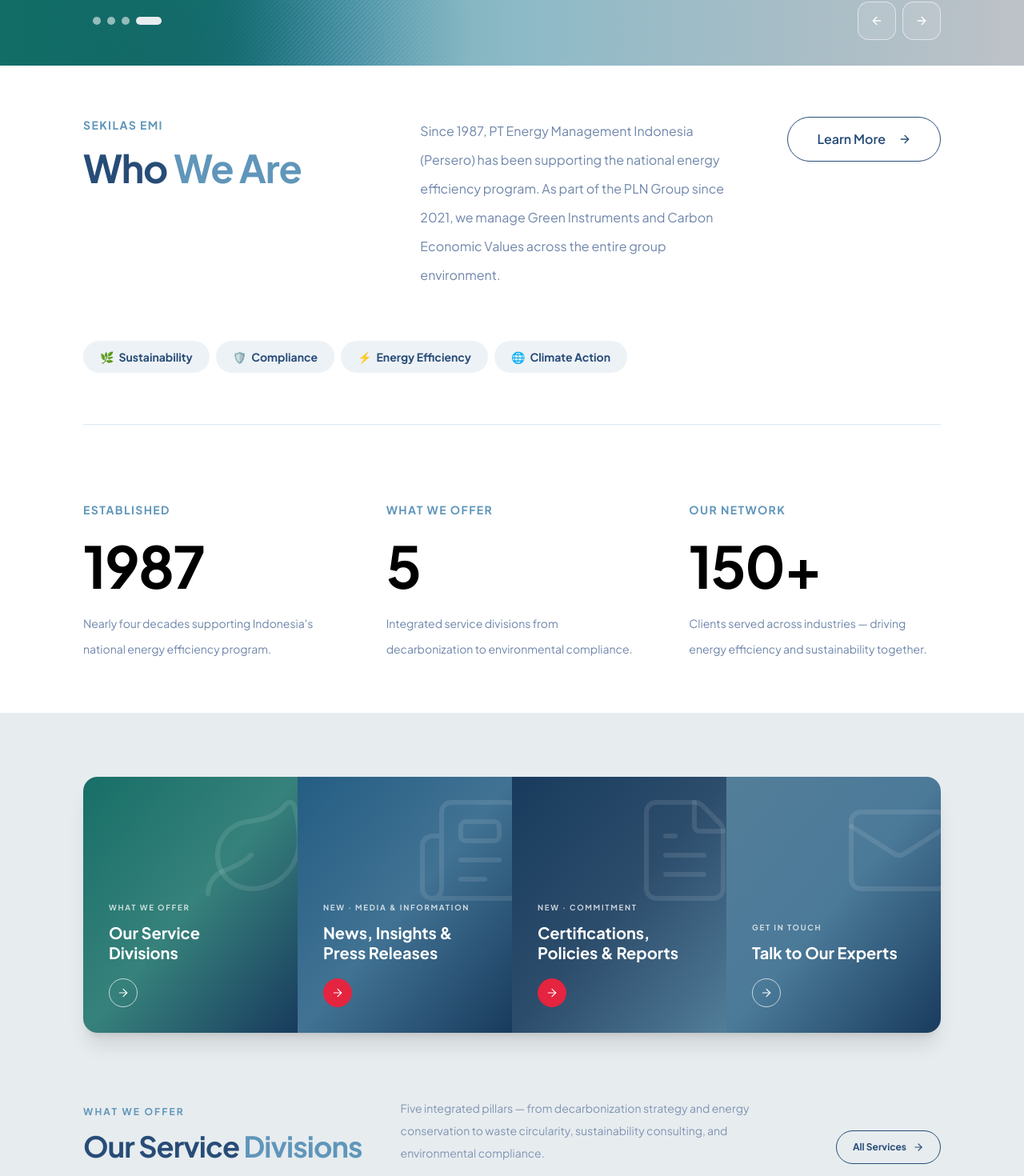
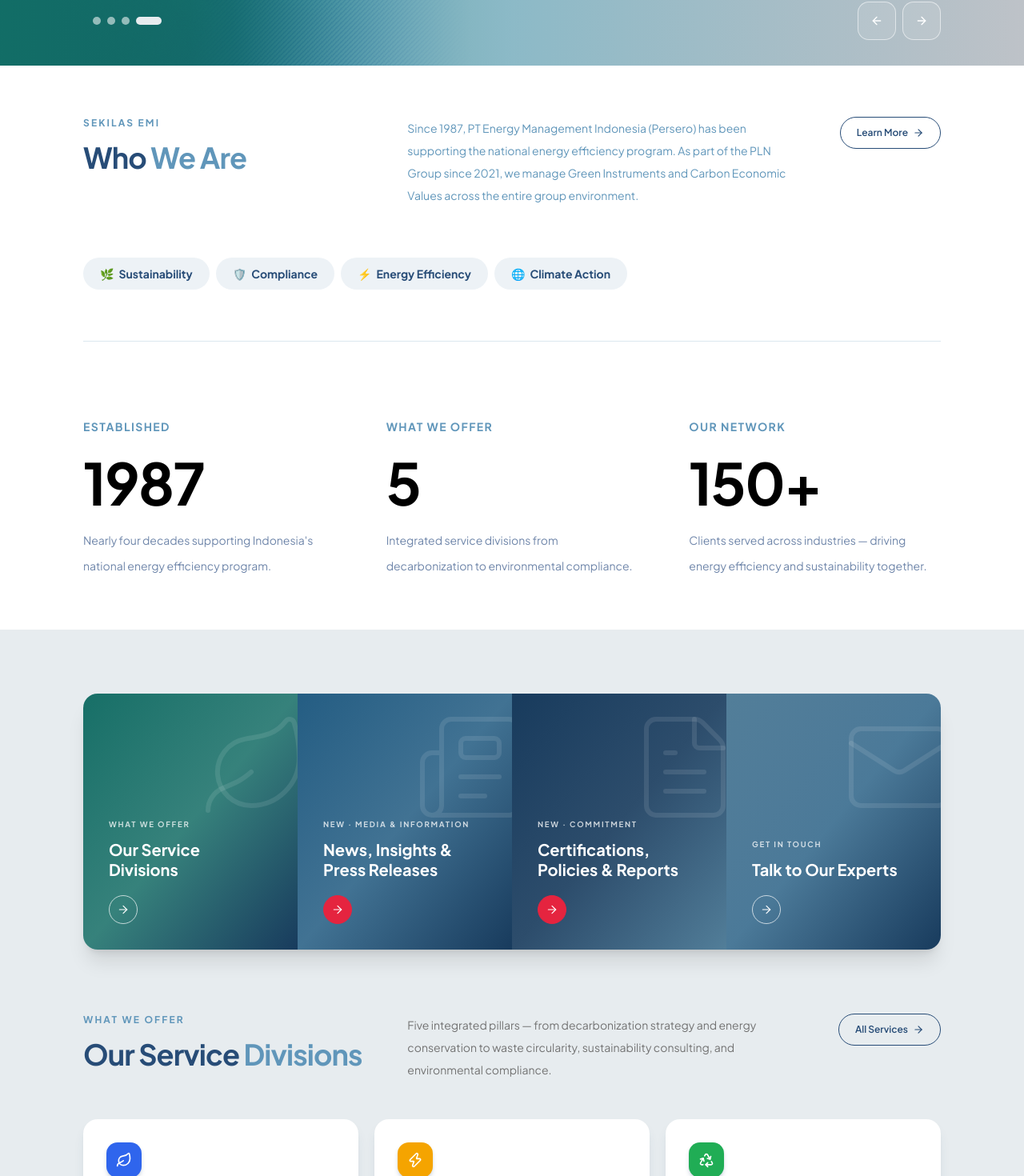
Before and after one commit to haiwazedev/emi-compro, a Next.js app: page / in a window 1280 px wide. Shown: the part 718-2188 px from the top of the page at 80% size. Built offline with nearby package versions, Linux system fonts and the light colour scheme.

Commit message:
feat: implement section intro component

```diff
--- a/src/module/about/components/about-us-section.tsx
+++ b/src/module/about/components/about-us-section.tsx
@@ -1,8 +1,7 @@
 import { aboutBadges, aboutContent } from "@/module/about/content/about";
 import { SectionContainer } from "@/shared/components/section-container";
+import { SectionIntro } from "@/shared/components/section-intro";
 import { Badge } from "@/shared/ui/badge";
-import { Button } from "@/shared/ui/button";
-import { ArrowRightIcon } from "lucide-react";
 import { AboutMetrics } from "./about-metrics";
 
 export function AboutUsSection() {
@@ -13,36 +12,15 @@
       id="about"
       variant="default"
     >
-      <div className="flex flex-col lg:flex-row lg:items-start lg:gap-16">
-        <div className="lg:basis-1/3 lg:shrink-0">
-          <p className="text-xs font-bold uppercase tracking-widest text-about-accent sm:text-sm">
-            {aboutContent.eyebrow}
-          </p>
-
-          <h2
-            className="mt-5 flex flex-wrap gap-x-2 font-sans text-3xl font-bold leading-none tracking-tight text-about-foreground lg:text-5xl"
-            id="about-heading"
-          >
-            <span>{aboutContent.title}</span>
-            <span className="text-about-accent">{aboutContent.subtitle}</span>
-          </h2>
-        </div>
-
-        <p className="mt-6 min-w-0 text-xs leading-7 text-about-muted lg:mt-0 lg:flex-1 lg:text-base lg:leading-9">
-          {aboutContent.description}
-        </p>
-
-        <Button
-          asChild
-          className="mt-6 h-14 w-full justify-start gap-4 rounded-full border-about-foreground bg-transparent px-7 text-base font-semibold text-about-foreground hover:bg-about-foreground hover:text-about-background lg:mt-0 lg:w-auto lg:shrink-0 lg:px-9"
-          variant="outline"
-        >
-          <a href="#about">
-            <span>Learn More</span>
-            <ArrowRightIcon aria-hidden="true" />
-          </a>
-        </Button>
-      </div>
+      <SectionIntro
+        accent={aboutContent.subtitle}
+        action={{ href: "#about", label: "Learn More" }}
+        description={aboutContent.description}
+        eyebrow={aboutContent.eyebrow}
+        headingId="about-heading"
+        theme="light"
+        title={aboutContent.title}
+      />
 
       <ul
         aria-label="About PLN EMI focus areas"
--- a/src/module/partners/components/partners-section.tsx
+++ b/src/module/partners/components/partners-section.tsx
@@ -1,6 +1,7 @@
 import { PartnerCard } from "@/module/partners/components/partner-card";
 import { partners } from "@/module/partners/content/partners";
 import { SectionContainer } from "@/shared/components/section-container";
+import { SectionIntro } from "@/shared/components/section-intro";
 
 export function PartnersSection() {
   return (
@@ -10,25 +11,20 @@
       id="partners"
       variant="default"
     >
-      <div className="flex flex-col gap-8 lg:flex-row lg:items-start lg:gap-12">
-        <div className="shrink-0 lg:basis-1/3">
-          <p className="text-xs font-bold uppercase tracking-[0.18em] text-partners-accent">
-            PARTNER PLN EMI
-          </p>
-          <h2
-            className="mt-3 font-sans text-3xl font-bold leading-tight tracking-tight text-partners-foreground sm:text-4xl"
-            id="partners-heading"
-          >
-            Our <span className="text-partners-accent">Partners</span>
-          </h2>
-        </div>
-
-        <p className="text-sm leading-7 text-partners-muted lg:flex-1">
-          We are proud to partner with leading organizations across various
-          industries, driving energy efficiency and sustainability solutions
-          together. <em>(Logo asli diunggah via CMS.)</em>
-        </p>
-      </div>
+      <SectionIntro
+        accent="Partners"
+        description={
+          <>
+            We are proud to partner with leading organizations across various
+            industries, driving energy efficiency and sustainability solutions
+            together. <em>(Logo asli diunggah via CMS.)</em>
+          </>
+        }
+        eyebrow="PARTNER PLN EMI"
+        headingId="partners-heading"
+        theme="light"
+        title="Our"
+      />
 
       <ul
         aria-label="PLN EMI partners"
--- a/src/module/services/components/services-section.tsx
+++ b/src/module/services/components/services-section.tsx
@@ -1,5 +1,3 @@
-import { ArrowRight } from "lucide-react";
-
 import { ServiceCard } from "@/module/services/components/service-card";
 import { ServiceNavigationItem } from "@/module/services/components/service-navigation-item";
 import {
@@ -7,6 +5,7 @@
   serviceNavigationItems,
 } from "@/module/services/content/services";
 import { SectionContainer } from "@/shared/components/section-container";
+import { SectionIntro } from "@/shared/components/section-intro";
 
 export function ServicesSection() {
   return (
@@ -24,34 +23,16 @@
         </ul>
       </nav>
 
-      <div className="mt-16 flex flex-col gap-7 lg:mt-20 lg:flex-row lg:items-end lg:justify-between lg:gap-12">
-        <div className="shrink-0">
-          <p className="text-xs font-bold uppercase tracking-[0.18em] text-services-accent">
-            WHAT WE OFFER
-          </p>
-          <h2
-            className="mt-3 font-sans text-3xl font-bold leading-tight tracking-tight text-services-foreground sm:text-4xl"
-            id="services-heading"
-          >
-            Our Service <span className="text-services-accent">Divisions</span>
-          </h2>
-        </div>
-
-        <div className="flex flex-col gap-6 sm:flex-row sm:items-end sm:justify-between lg:flex-1 lg:gap-10">
-          <p className="max-w-xl text-sm leading-7 text-services-muted">
-            Five integrated pillars — from decarbonization strategy and energy
-            conservation to waste circularity, sustainability consulting, and
-            environmental compliance.
-          </p>
-          <a
-            className="inline-flex w-fit shrink-0 items-center gap-2 rounded-full border border-services-foreground px-5 py-3 text-xs font-bold text-services-foreground transition-colors hover:bg-services-foreground hover:text-neutral focus-visible:outline-none focus-visible:ring-2 focus-visible:ring-services-accent/50"
-            href="#services"
-          >
-            All Services
-            <ArrowRight aria-hidden="true" className="size-3.5" />
-          </a>
-        </div>
-      </div>
+      <SectionIntro
+        action={{ href: "#services", label: "All Services" }}
+        className="mt-16 lg:mt-20"
+        description="Five integrated pillars — from decarbonization strategy and energy conservation to waste circularity, sustainability consulting, and environmental compliance."
+        eyebrow="WHAT WE OFFER"
+        headingId="services-heading"
+        theme="muted"
+        title="Our Service"
+        accent="Divisions"
+      />
 
       <ul className="mt-10 flex flex-wrap gap-4 lg:mt-12 lg:gap-5">
         {serviceDivisions.map((service) => (
--- a/src/shared/components/section-heading.tsx
+++ /dev/null
@@ -1,43 +0,0 @@
-import type { HTMLAttributes } from "react";
-
-import { cn } from "@/shared/lib/utils";
-
-type SectionHeadingProps = {
-  eyebrow: string;
-  headingId: string;
-  title: string;
-  subtitle: string;
-  className?: string;
-  eyebrowClassName?: string;
-  titleClassName?: string;
-  titleLayoutClassName?: string;
-  subtitleClassName?: string;
-} & HTMLAttributes<HTMLDivElement>;
-
-export function SectionHeading({
-  eyebrow,
-  headingId,
-  title,
-  subtitle,
-  children,
-  className,
-  eyebrowClassName,
-  titleClassName,
-  titleLayoutClassName,
-  subtitleClassName,
-  ...props
-}: SectionHeadingProps) {
-  return (
-    <div className={className} {...props}>
-      <p className={eyebrowClassName}>{eyebrow}</p>
-
-      <h2 className={titleClassName} id={headingId}>
-        <span className={cn("block", titleLayoutClassName)}>{title}</span>
-        <span className={cn("block italic", subtitleClassName)}>
-          {subtitle}
-        </span>
-      </h2>
-      {children}
-    </div>
-  );
-}
--- /dev/null
+++ b/src/shared/components/section-intro.tsx
@@ -0,0 +1,134 @@
+import type { ReactNode } from "react";
+
+import { ArrowRight } from "lucide-react";
+
+import { cn } from "@/shared/lib/utils";
+import { Button } from "@/shared/ui/button";
+
+export type SectionIntroTheme = "light" | "muted" | "dark";
+
+type SectionIntroAction = {
+  label: string;
+  href: string;
+};
+
+export type SectionIntroProps = {
+  eyebrow: string;
+  headingId: string;
+  title: ReactNode;
+  accent?: ReactNode;
+  description: ReactNode;
+  theme: SectionIntroTheme;
+  action?: SectionIntroAction;
+  className?: string;
+};
+
+const sectionIntroThemeClasses: Record<
+  SectionIntroTheme,
+  {
+    eyebrow: string;
+    heading: string;
+    accent: string;
+    description: string;
+    action: string;
+  }
+> = {
+  light: {
+    eyebrow: "text-secondary",
+    heading: "text-primary",
+    accent: "text-secondary",
+    description: "text-secondary",
+    action:
+      "border-primary bg-transparent text-primary hover:bg-primary hover:text-primary-foreground focus-visible:ring-secondary/50",
+  },
+  muted: {
+    eyebrow: "text-secondary",
+    heading: "text-primary",
+    accent: "text-secondary",
+    description: "text-muted-foreground",
+    action:
+      "border-primary bg-transparent text-primary hover:bg-primary hover:text-primary-foreground focus-visible:ring-secondary/50",
+  },
+  dark: {
+    eyebrow: "text-secondary",
+    heading: "text-primary-foreground",
+    accent: "text-secondary",
+    description: "text-primary-foreground/70",
+    action:
+      "border-primary-foreground bg-transparent text-primary-foreground hover:bg-primary-foreground hover:text-primary focus-visible:ring-secondary/50",
+  },
+};
+
+export function SectionIntro({
+  eyebrow,
+  headingId,
+  title,
+  accent,
+  description,
+  theme,
+  action,
+  className,
+}: SectionIntroProps) {
+  const themeClasses = sectionIntroThemeClasses[theme];
+
+  return (
+    <div
+      className={cn(
+        "flex flex-col gap-8 lg:flex-row lg:items-start lg:gap-12",
+        className,
+      )}
+    >
+      <div className="shrink-0 lg:basis-1/3">
+        <p
+          className={cn(
+            "text-xs font-bold uppercase tracking-[0.18em]",
+            themeClasses.eyebrow,
+          )}
+        >
+          {eyebrow}
+        </p>
+
+        <h2
+          className={cn(
+            "mt-3 font-sans text-3xl font-bold leading-tight tracking-tight sm:text-4xl",
+            themeClasses.heading,
+          )}
+          id={headingId}
+        >
+          {title}
+          {accent ? (
+            <>
+              {" "}
+              <span className={themeClasses.accent}>{accent}</span>
+            </>
+          ) : null}
+        </h2>
+      </div>
+
+      <p
+        className={cn(
+          "min-w-0 text-sm leading-7 lg:flex-1",
+          themeClasses.description,
+        )}
+      >
+        {description}
+      </p>
+
+      {action ? (
+        <Button
+          asChild
+          className={cn(
+            "h-10 w-fit shrink-0 rounded-full px-5 text-xs font-semibold",
+            themeClasses.action,
+          )}
+          variant="outline"
+        >
+          <a href={action.href}>
+            {action.label}
+            <ArrowRight aria-hidden="true" className="size-3.5" />
+          </a>
+        </Button>
+      ) : null}
+    </div>
+  );
+}
```
Also changed, not shown: src/module/articles/components/articles-section.tsx (+10 -32 lines), src/module/commitment/components/commitment-section.tsx (+10 -32 lines).
